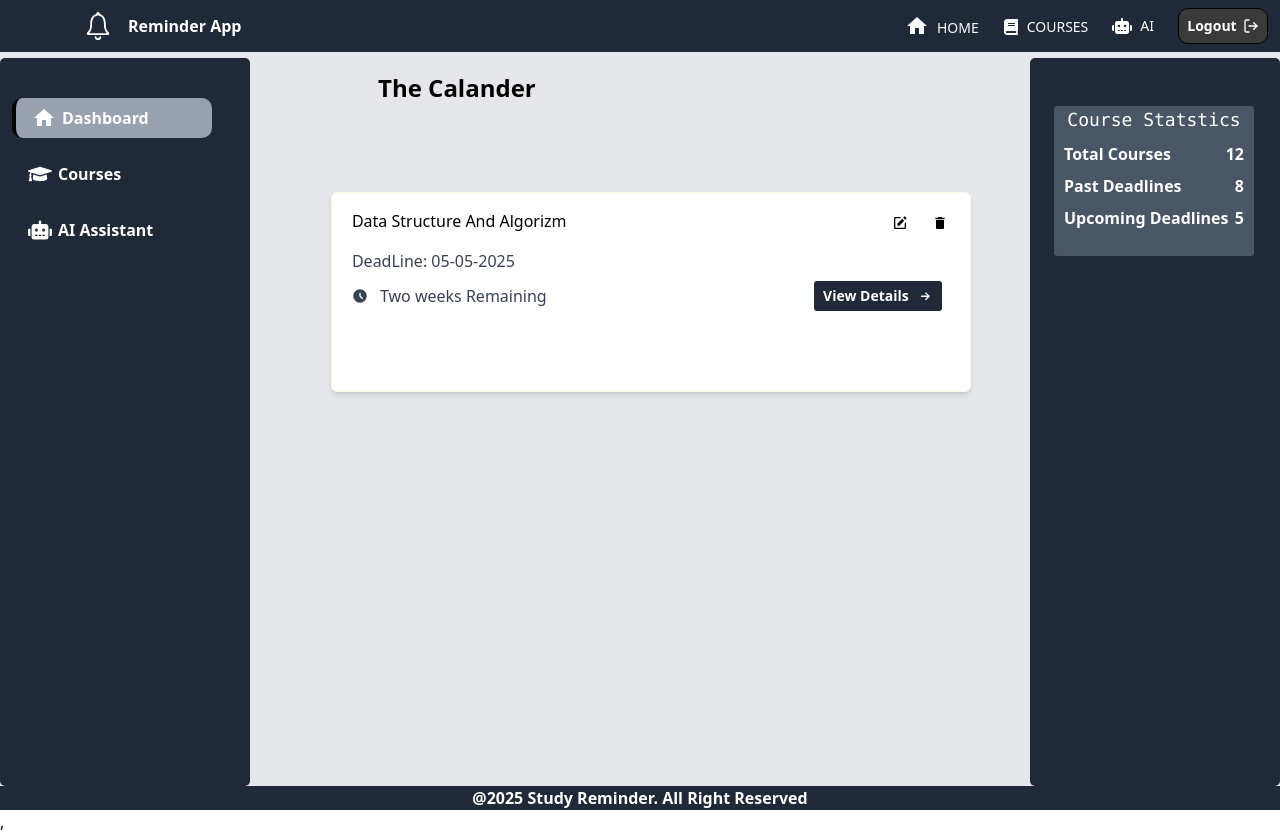
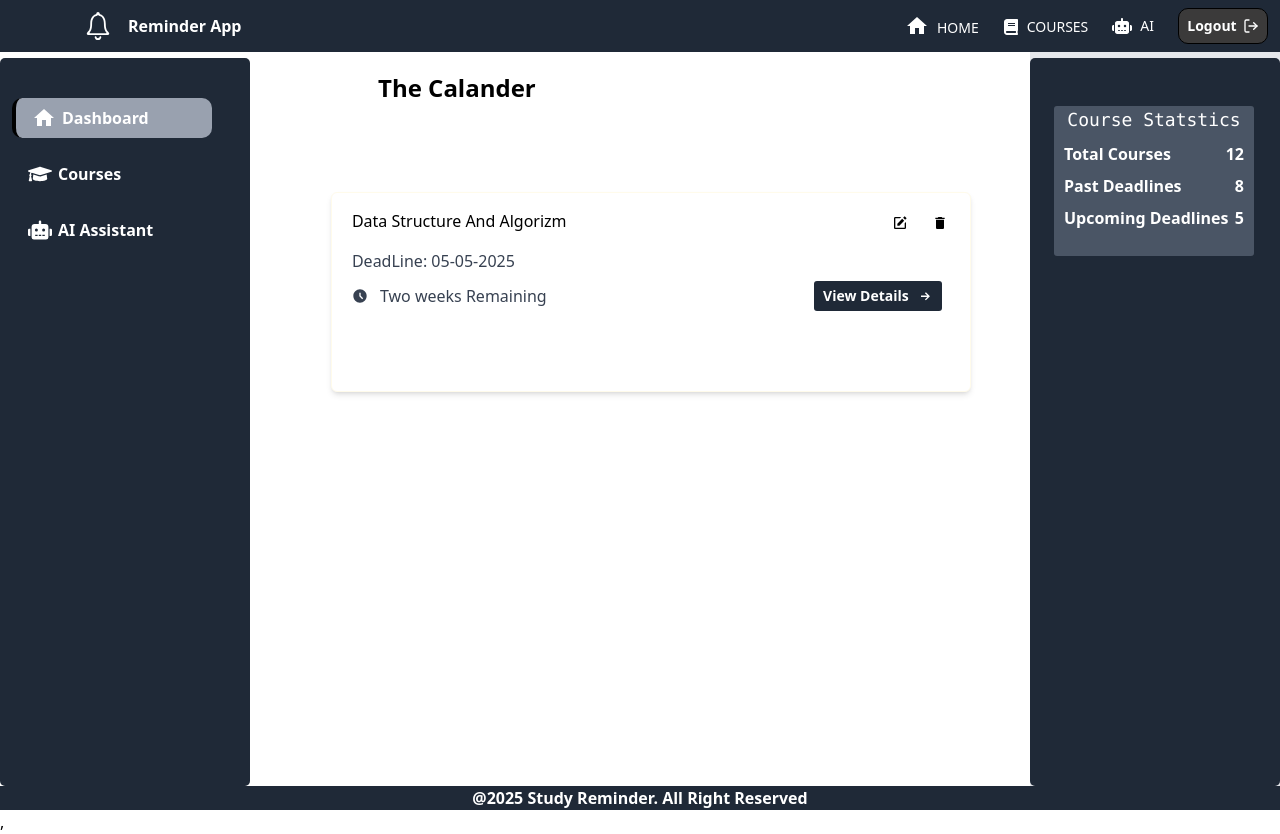
Before and after one commit to Aklile612/Reminder-App, a React (Vite) app: page /home in a window 1280 px wide. Built offline with nearby package versions, Linux system fonts and the light colour scheme.

Commit message:
editing the landing page

```diff
--- a/src/Components/Home/LandingPage.jsx
+++ b/src/Components/Home/LandingPage.jsx
@@ -7,7 +7,7 @@ const LandingPage = () => {
   return (
     <div className='flex justify-between'>
 
-    <div className=' flex bg-gray-200 w-[120vw]  '>
+    <div className=' flex  w-[120vw]  '>
       <div className=''>
         <SideBar/>
       </div>
```
